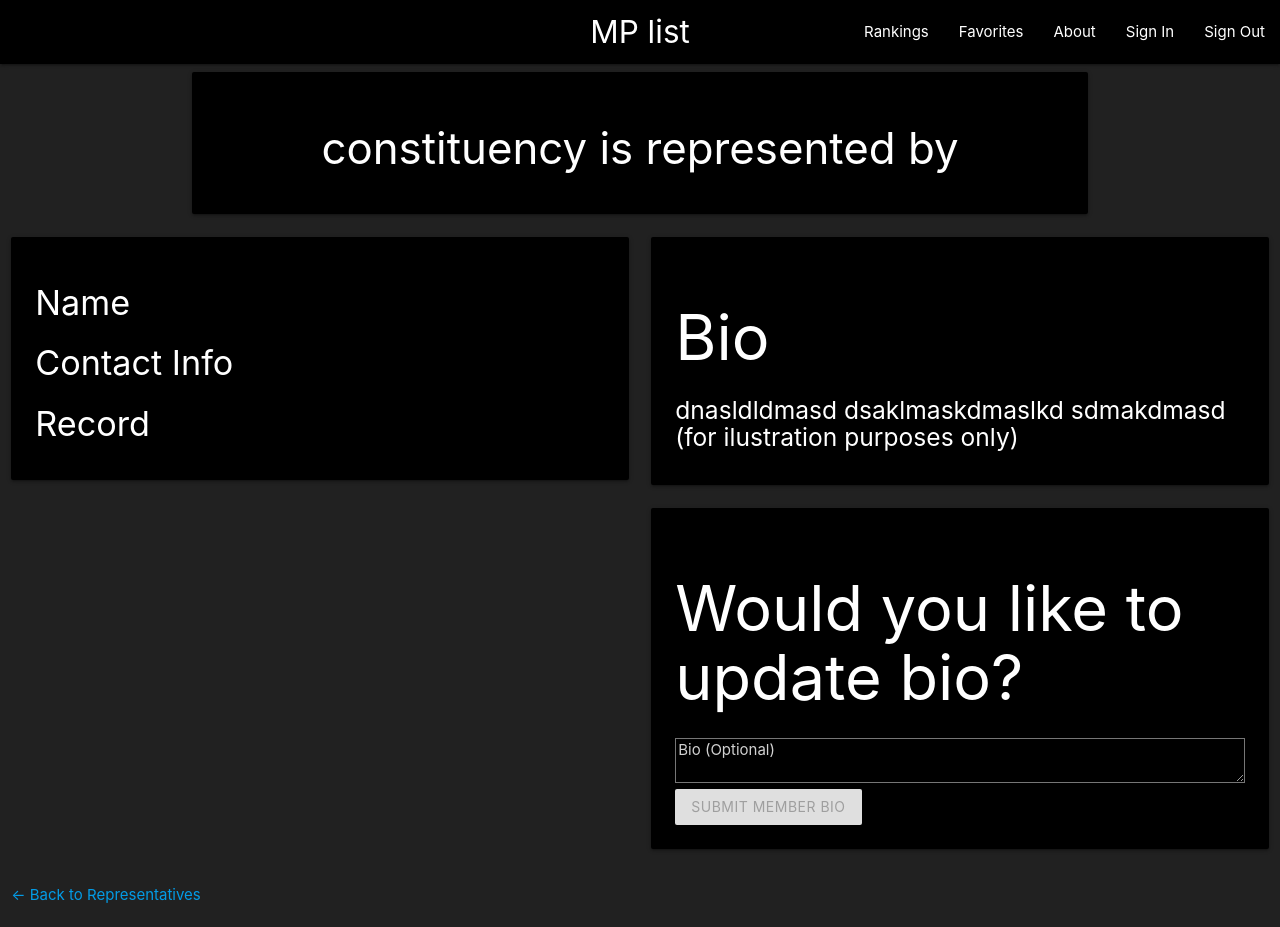
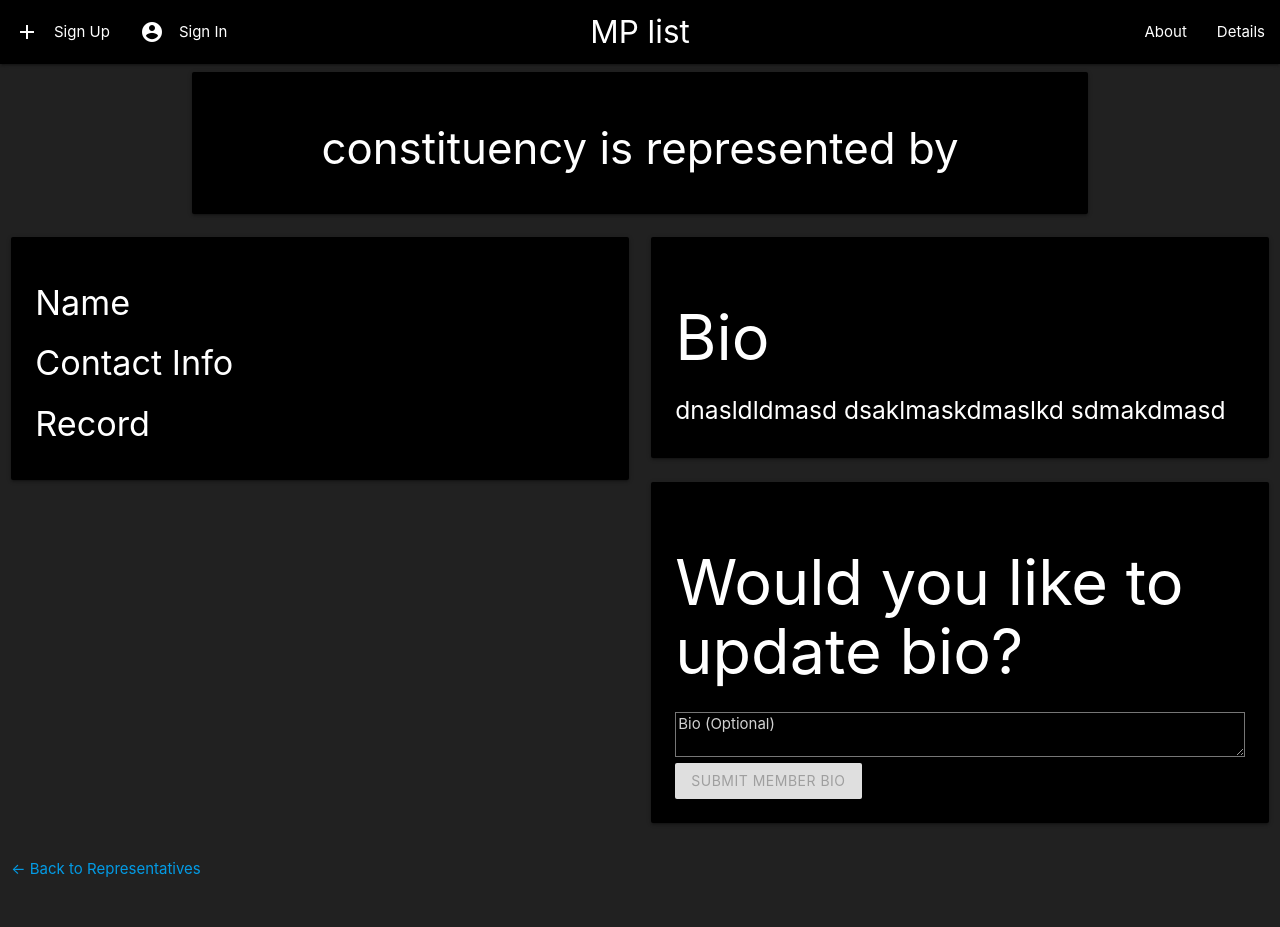
Before and after one commit to lilaouadi/Project3, a React (Create React App) app in the folder politics/client/: page /members/1 in a window 1280 px wide. After the commit the page ends 901 px from the top, so only its background shows below. Built offline with nearby package versions, Linux system fonts and the light colour scheme; no server answers.

Commit message:
moved auth from componets to pages

```diff
--- a/politics/client/src/App.js
+++ b/politics/client/src/App.js
@@ -5,8 +5,8 @@ import Members from './pages/Members'
 import Detail from './pages/Detail'
 import NoMatch from './pages/NoMatch'
 import Navbar from './components/Nav/Navbar'
-import SignIn from './components/auth/SignIn'
-import SignUp from './components/auth/SignUp'
+import SignIn from './pages/SignIn'
+import SignUp from './pages/SignUp'
 
 function App() {
   return (
--- a/politics/client/src/components/Nav/Navbar.js
+++ b/politics/client/src/components/Nav/Navbar.js
@@ -1,5 +1,7 @@
 import React from 'react'
-import { Link } from 'react-router-dom'
+import {Icon} from 'react-materialize';
+
+
 
  function Navbar() {
 
@@ -10,17 +12,24 @@ import { Link } from 'react-router-dom'
                 <nav>
 
                     <div className="nav-wrapper black">
-                    <a href="#" className="brand-logo center">MP list</a>
+                    <a href="/" className="brand-logo center">MP list</a>
 
                     <ul id="nav-mobile" className="right hide-on-med-and-down white-text">
-                        <li><a href="sass.html">Rankings</a></li>
-                        <li><a href="badges.html">Favorites</a></li>
+
                         <li><a href="collapsible.html">About</a></li>
-                        <li><a href="sass.html">Sign In</a></li>
-                        <li><a href="sass.html">Sign Out</a></li>
+                        <li><a href="/">Details</a></li>
+
 
                     </ul>
-                    </div>
+
+                    <ul id="nav-mobile" className="left hide-on-med-and-down white-text">
+
+
+                      <li><a href="/SignUP"><Icon small className="left">add</Icon>Sign Up</a></li>
+                      <li><a href="/SignIn">Sign In<Icon small className='left'>account_circle</Icon></a></li>
+
+                  </ul>
+                  </div>
                 </nav>
 
 
--- a/politics/client/src/pages/Detail.js
+++ b/politics/client/src/pages/Detail.js
@@ -53,7 +53,7 @@ class Detail extends Component {
                 dnasldldmasd
                 dsaklmaskdmaslkd
                 sdmakdmasd
-                (for ilustration purposes only)
+
                 {this.state.member.bio}
               </h5>
               </Card>
```
Also changed, not shown: politics/client/src/components/Nav/SignedInLinks.js (deleted, +0 -14 lines), politics/client/src/pages/SignIn.js (renamed from politics/client/src/components/auth/SignIn.js), politics/client/src/pages/SignUp.js (renamed from politics/client/src/components/auth/SignUp.js).
